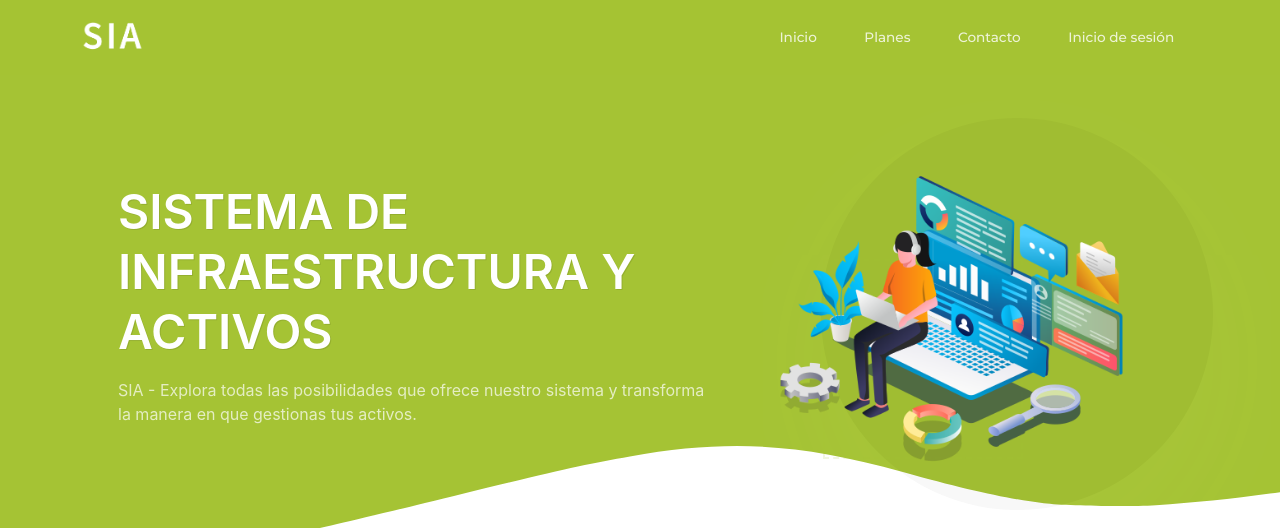
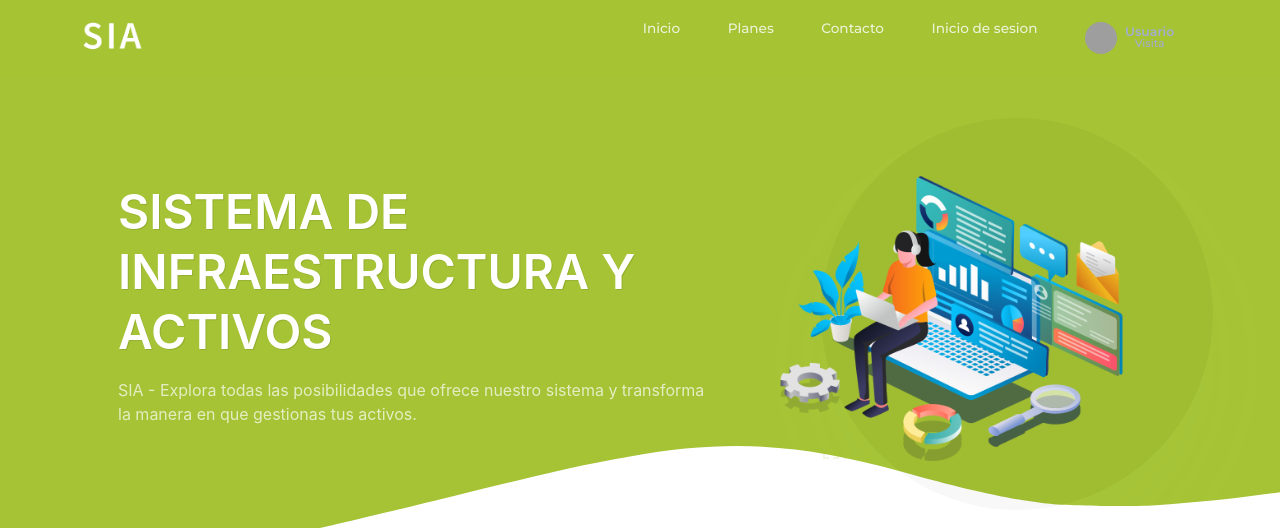
Before and after one commit to TenergyMX/SIA, a Django app: page / in a window 1280 px wide. Shown: the top 528 px of the page. Run offline with Django 4.2, Linux system fonts and the light colour scheme; some libraries are stand-ins or nearby versions; some web fonts are replaced; grey boxes are pictures that could not be loaded.

Commit message:
cambios de boton de sesion

```diff
--- a/modules/templates/home/index.html
+++ b/modules/templates/home/index.html
@@ -49,6 +49,7 @@
 <body class="landing-body">
     <div class="landing-page-wrapper">
         <header class="app-header">
+
             <div class="main-header-container container-fluid">
                 <div class="header-content-left">
                     <div class="header-element">
@@ -71,6 +72,8 @@
                 </div>
             </div>
         </header>
+
+
 
         <aside class="app-sidebar sticky" id="sidebar">
             <div class="container-xl">
@@ -103,11 +106,52 @@
                             </li>
                             <li class="slide">
                                 <a class="side-menu__item" href="/vehicles/">
-                                    <span class="side-menu__label">Inicio de sesión</span>
+                                    <span class="side-menu__label">Inicio de sesion</span>
                                 </a>
                             </li>
+                            <li class="slide">
+                                <a class="side-menu__item" href="javascript:void(0);" data-bs-toggle="dropdown" aria-expanded="false">
+                                    <div class="d-flex align-items-center">
+                                        <div class="me-sm-2 me-0">
+                                            <img src="https://cdn-icons-png.freepik.com/512/552/552721.png" alt="img" width="32" height="32" class="rounded-circle">
+                                        </div>
+                                        <div class="d-sm-block d-none">
+                                            <p class="fw-semibold mb-0 lh-1">
+                                                {{ user.username|default:"Usuario" }}
+                                            </p>
+                                            <span class="d-block small lh-1">
+                                                {{ role.name|default:"Visita" }}
+                                            </span>
+                                        </div>
+                                    </div>
+                                </a>
+                                <ul class="main-header-dropdown dropdown-menu pt-0 overflow-hidden header-profile-dropdown dropdown-menu-end" aria-labelledby="user-info">
+                                    <li>
+                                        <a class="dropdown-item d-flex" href="/user/profile/">
+                                            <i class="fa-solid fa-user fs-18 me-2 op-7"></i>
+                                            Perfil
+                                        </a>
+                                    </li>
+                                    {% if role.id == 1 %}
+                                    <li>
+                                        <a class="dropdown-item d-flex" href="/develop/">
+                                            <i class="fa-solid fa-code fs-18 me-2 op-7"></i>
+                                            Desarrollador
+                                        </a>
+                                    </li>
+                                    {% endif %}
+                                    <li>
+                                        <a class="dropdown-item d-flex" href="/user/logout/">
+                                            <i class="fa-solid fa-right-from-bracket fs-18 me-2 op-7"></i>
+                                            Cerrar sesión
+                                        </a>
+                                    </li>
+                                </ul>
+                            </li>
                         </ul>
+
                         <div class="slide-right d-none" id="slide-right"></div>
+
                         <div class="d-none">
                             <div class="btn-list d-lg-flex d-none mt-lg-2 mt-xl-0 mt-0">
                                 <a href="#" class="btn btn-wave btn-primary">
@@ -127,6 +171,11 @@
                 </div>
             </div>
         </aside>
+
+
+
+
+
 
         <div class="main-content landing-main px-0">
             <div class="landing-banner landing-banner-1" id="home">
--- a/templates/ynex/utils/sidebar.html
+++ b/templates/ynex/utils/sidebar.html
@@ -7,7 +7,7 @@
                 class="desktop-logo" loading="lazy">
             <img src="{% static 'assets/images/brand-logos/toggle-logo.png' %}" alt="logo"
                 class="toggle-logo" loading="lazy">
-            <img src="{% static 'assets/images/brand-logos/desktop-dark.png' %}" alt="logo"
+            <img src="{% static 'assets/images/brand-logos/logo.png' %}" alt="logo"
                 class="desktop-dark" loading="lazy">
             <img src="{% static 'assets/images/brand-logos/toggle-dark.png' %}" alt="logo"
                 class="toggle-dark" loading="lazy">
```
Also changed, not shown: modules/views/main/views.py (+4 -3 lines).
